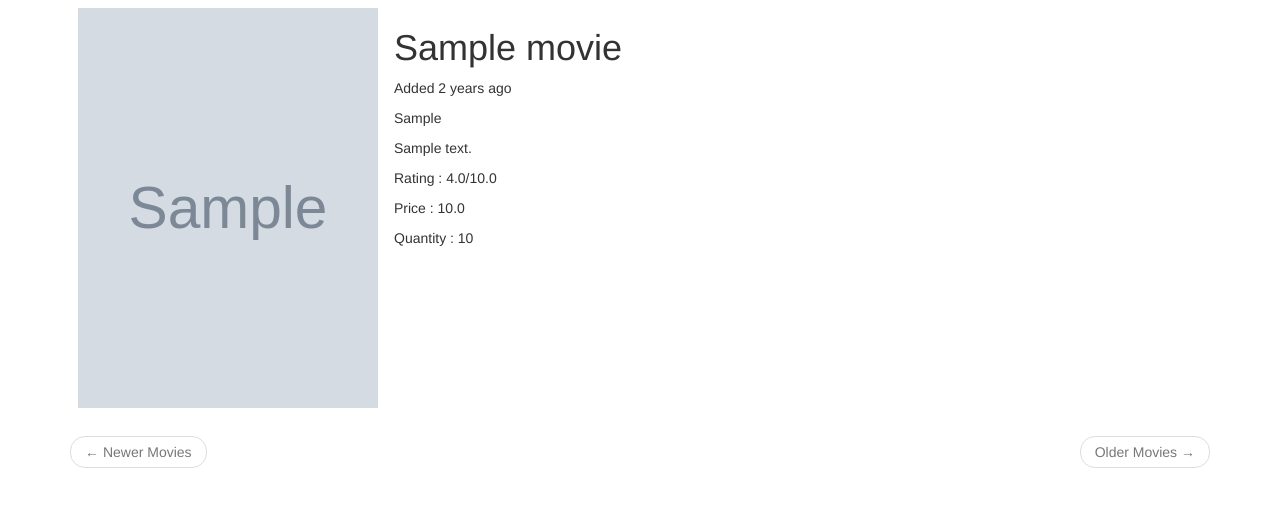
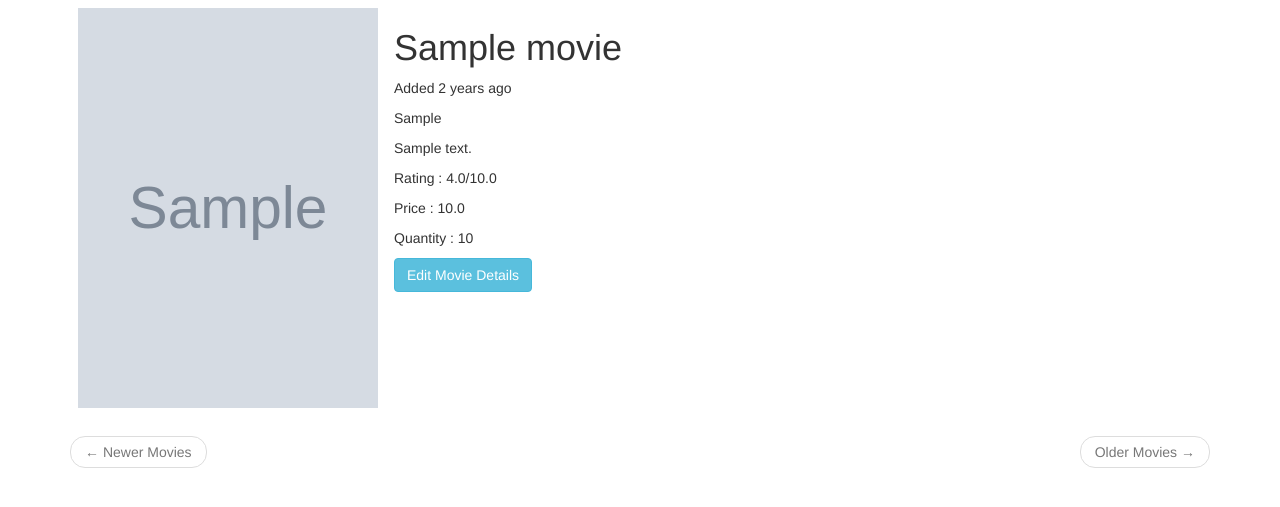
Before and after one commit to rohit-ranjan-tfj/VRS, a Flask app: page /movie/1 in a window 1280 px wide. Shown: the part 73-580 px from the top of the page. Run offline with Flask 2, Linux system fonts and the light colour scheme; a user stored in the database is signed in; tables that the repository leaves empty hold one stand-in row (values such as "Sample post"); grey boxes marked "Sample" are stand-in pictures; some libraries are stand-ins or nearby versions.

Commit message:
edit movie database added

```diff
--- a/app/routes.py
+++ b/app/routes.py
@@ -3,8 +3,7 @@ from flask import render_template, flash, redirect, url_for, request
 from flask_login import login_user, logout_user, current_user, login_required
 from werkzeug.urls import url_parse
 from app import app, db
-from app.forms import LoginForm, RegistrationForm, StaffRegistrationForm, EditProfileForm, \
-    EmptyForm, PostForm, ResetPasswordRequestForm, ResetPasswordForm, MovieForm, AddFundsForm
+from app.forms import *
 from app.models import User, Post, Movie, Order
 from app.email import send_password_reset_email
 from app.functions import *
@@ -212,6 +211,44 @@ def edit_profile():
                            form=form)
 
 
+@app.route('/edit_movie/<id>', methods=['GET', 'POST'])
+@login_required
+def edit_movie(id):
+    movie = Movie.query.filter_by(id=id).first_or_404()
+    if movie is None:
+        flash('Movie not found')
+        return redirect(url_for('explore'))
+    form = EditMovieForm(movie)
+    if form.validate_on_submit():
+        if form.name.data is not None:
+            movie.name = form.name.data
+        if form.img_path.data is not None:
+            movie.img_path = form.img_path.data
+        if form.description.data is not None:
+            movie.description = form.description.data
+        if form.genre.data is not None:
+            movie.genre = form.genre.data
+        if form.rating.data is not None:
+            movie.rating = form.rating.data
+        if form.price.data is not None:
+            movie.price = form.price.data
+        if form.quantity.data is not None:
+            movie.quantity = form.quantity.data
+        db.session.commit()
+        flash('Your changes have been saved.')
+        return redirect(url_for('explore'))
+    elif request.method == 'GET':
+        form.name.data = movie.name
+        form.img_path.data = movie.img_path
+        form.description.data = movie.description
+        form.genre.data = movie.genre
+        form.rating.data = movie.rating
+        form.price.data = movie.price
+        form.quantity.data = movie.quantity
+    return render_template('add_movie.html', title='Edit Movie',
+                           form=form)
+
+
 @app.route('/add_funds', methods=['GET', 'POST'])
 @login_required
 def add_funds():
--- a/app/templates/movie.html
+++ b/app/templates/movie.html
@@ -20,6 +20,11 @@
                 <input type="submit" class="btn btn-info" value="Rent Movie ID {{ movie.id }}" name="Rent Movie">
             </form>
             {% endif %}
+            <form method="post" >
+                <a href="{{ url_for('edit_movie',id=movie.id) }}">
+                <input type="button" class="btn btn-info" value="Edit Movie Details" name="Edit Movie Details">
+                </a>
+            </form>
             {% else %}
             <form method="post" >
                 <input type="submit" class="btn btn-info" value="Rent Movie ID {{ movie.id }}" name="Rent Movie">
```
Also changed, not shown: app/forms.py (+20 -1 lines).
